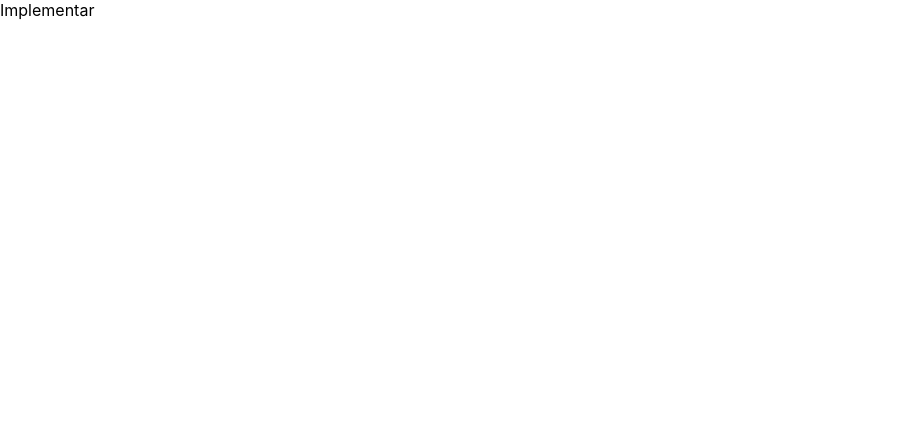
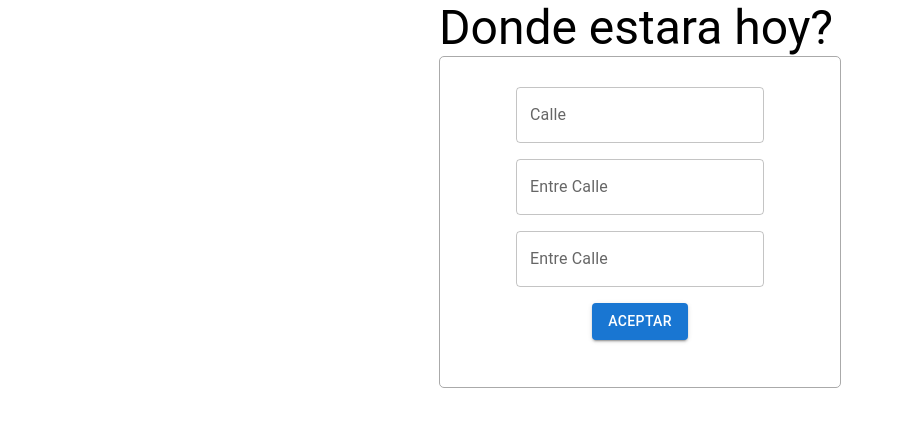
Before and after one commit to juanpaladino15/MetodologiasAgiles_Grupo2, a React (Create React App) app in the folder dashboard/: page /whereiam in a window 1280 px wide. Shown: the top 426 px of the page, without its empty margins (0-903 px from the left). Built offline with nearby package versions, Linux system fonts and the light colour scheme.

Commit message:
feat(WhereIAm): Se creo la pantalla, aun no funcional

```diff
--- a/dashboard/src/sections/WhereIAm.js
+++ b/dashboard/src/sections/WhereIAm.js
@@ -1,8 +1,127 @@
+import React, { useState } from 'react';
+import { Formik, Form } from 'formik';
+import TextField from '@mui/material/TextField';
+import Grid from '@mui/material/Grid';
+import Box from '@mui/material/Box';
+import Button from '@mui/material/Button';
+import Alert from '@mui/material/Alert';
+import Typography from '@mui/material/Typography';
+import Switch from '@mui/material/Switch';
+import config from '../config.js'
+
+
 function WhereIAm(props){
+	const [alertMessage,setAlertMessage] = useState(null)
+
 	return(
-		<div>
-			Implementar
-		</div>
+		<Grid
+			container
+			justifyContent="center"
+			alignItems="center"
+			spacing={2}
+			direction='column'
+		>
+		<Grid
+			item
+		>
+		<Typography variant="h3">
+			Donde estara hoy?
+		</Typography>
+		<Box
+			sx={{
+				paddingTop:"30px",
+				width: "400px",
+				height: "300px",
+				border: "1px solid #AAA",
+				borderRadius:"5px"
+			}}
+		>
+			<Formik
+				initialValues={{
+					username:'',
+					passwd:'',
+					aparcador:false
+				}}
+				onSubmit={(values)=>{
+					var p =null
+					const options = {
+						method: "POST",
+						headers: { "Content-Type": "application/json" },
+						body: JSON.stringify(values)
+					}
+					if(values.aparcador)
+						p = fetch(config.api.host + "/v1/driver/login",options)
+					else
+						p = fetch(config.api.host + "/v1/parking/login",options)
+					p.then(ok=>{
+						if(ok.status === 200)
+							console.log("Paso autenticación")
+						else
+							setAlertMessage("Usuario inválido")
+					})
+					.catch(err=>{
+						setAlertMessage("Api no responde")
+					})
+				}}
+
+			render={({values,setFieldValue,handleChange}) => (
+				<Form>
+					<Grid container
+						spacing={2}
+						direction="column"
+						justifyContent="center"
+						alignItems="center"
+					>
+						<Grid item>
+							<TextField
+								label='Calle'
+								name='calle'
+								value={values.user}
+								onChange={handleChange}
+							/>
+						</Grid>
+						<Grid item>
+							<TextField
+								label='Entre Calle'
+								name='Entre1'
+								value={values.passwd}
+								onChange={handleChange}
+							/>
+						</Grid>
+						<Grid item>
+							<TextField
+								label='Entre Calle'
+								name='entre2'
+								value={values.passwd}
+								onChange={handleChange}
+							/>
+						</Grid>
+						<Grid item>
+							<Button
+								variant='contained'
+								type="submit"
+							>
+								Aceptar
+							</Button>
+						</Grid>
+						<Grid item xs={12}>
+							{alertMessage!=null?
+								<Alert
+									severity="error"
+								>
+									{alertMessage}
+								</Alert>
+								:
+								null
+							}
+						</Grid>
+					</Grid>
+				</Form>
+			)}
+			/>
+		</Box>
+		</Grid>
+		</Grid>
 	)
 }
 
```
